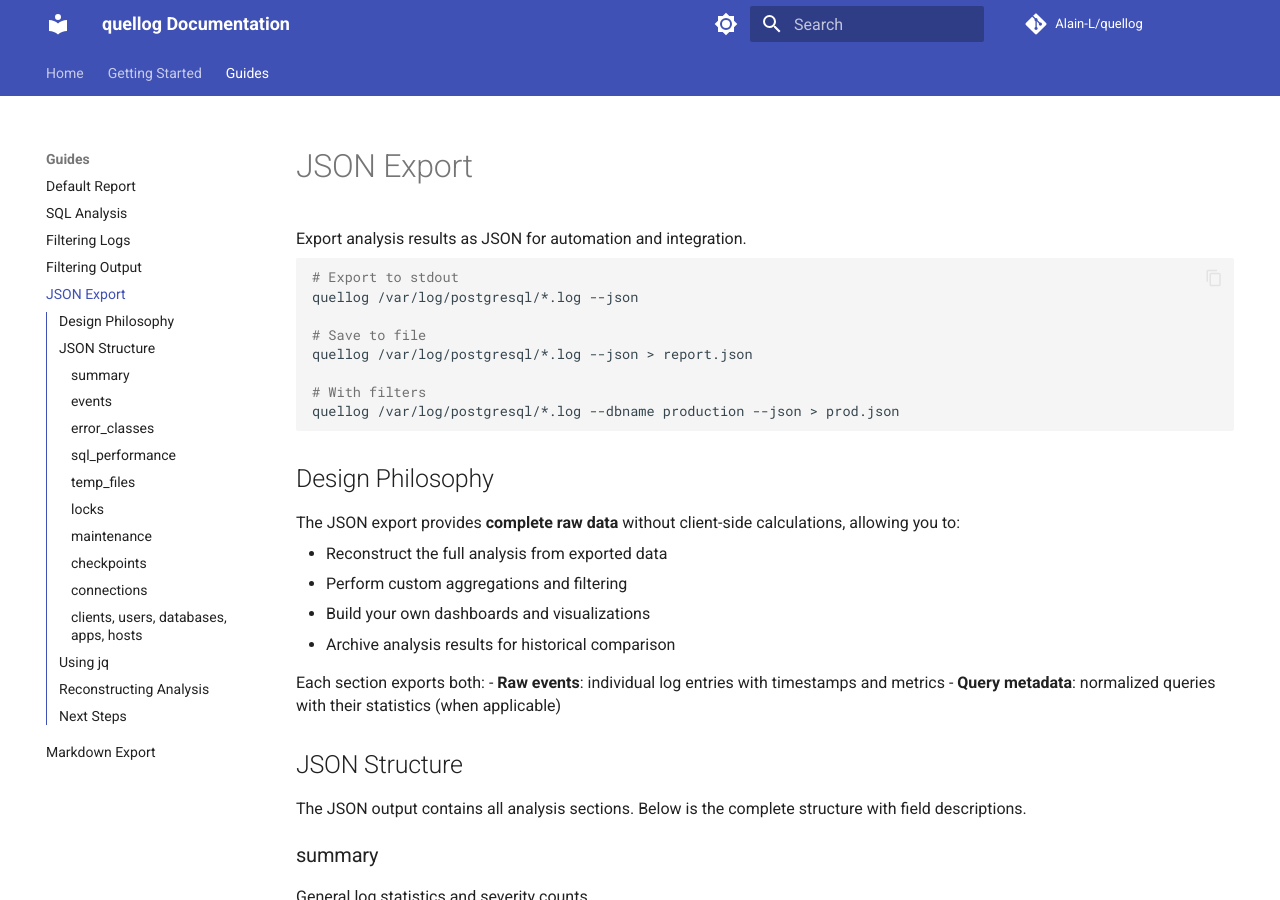
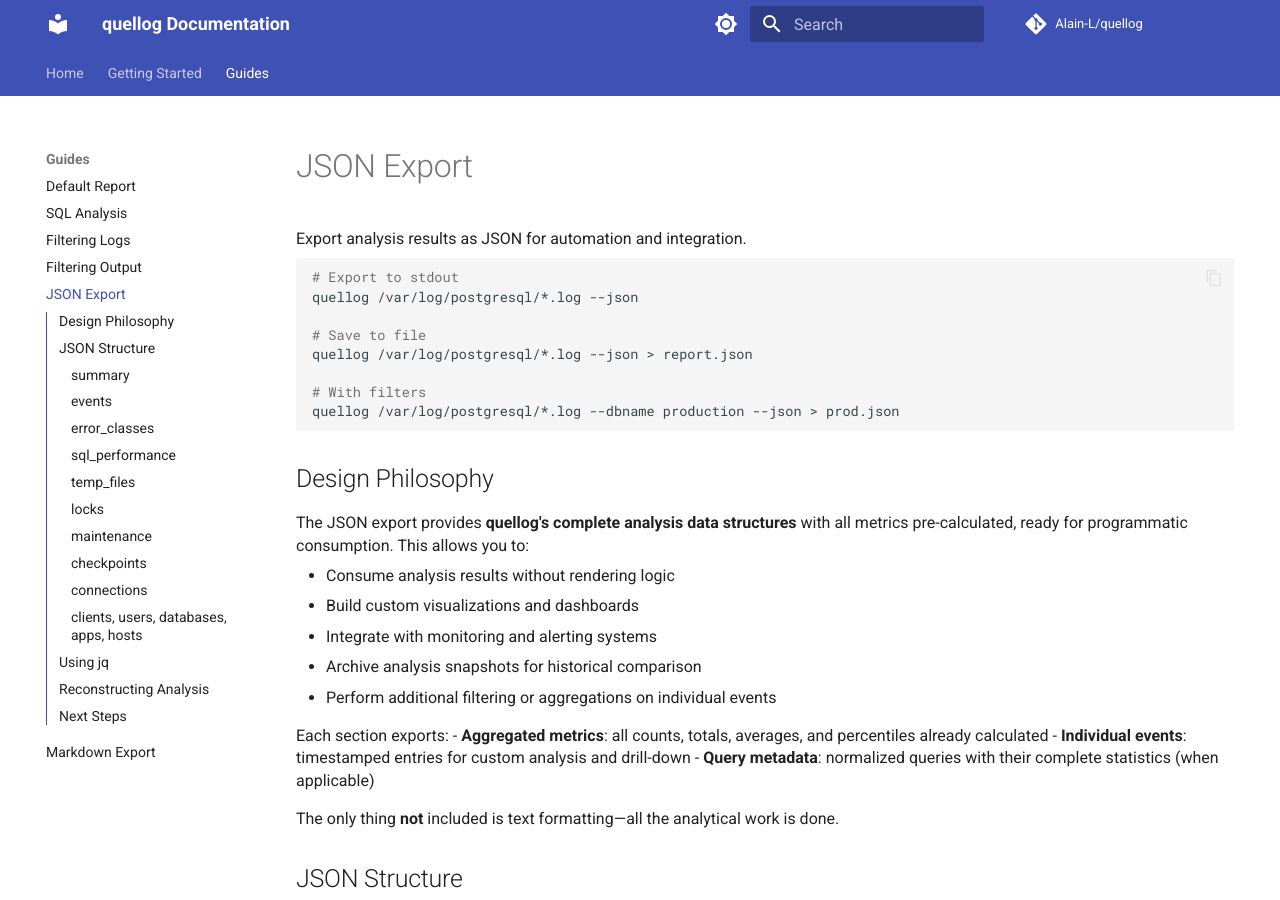
Before and after one commit to Alain-L/quellog, an MkDocs documentation site: the page built from docs/json-export.md, in a window 1280 px wide and 900 px high. Built offline with MkDocs 1.6.1 and Material for MkDocs 9.7.7, drawn with Linux system fonts in a browser that asks for light colours; comment, search, counter and statistics services are not loaded.

Commit message:
docs: clarify JSON export design philosophy
Rewrite the design philosophy section to accurately describe what's
exported: quellog's complete analysis data structures with all metrics
pre-calculated, not "raw data".

Key points:
- All aggregations, counts, averages, percentiles are pre-calculated
- Individual events are included for custom drill-down
- Only text formatting is omitted, all analytical work is done
- Ready for programmatic consumption (dashboards, monitoring, etc.)

```diff
--- a/docs/json-export.md
+++ b/docs/json-export.md
@@ -15,16 +15,20 @@ quellog /var/log/postgresql/*.log --dbname production --json > prod.json
 
 ## Design Philosophy
 
-The JSON export provides **complete raw data** without client-side calculations, allowing you to:
+The JSON export provides **quellog's complete analysis data structures** with all metrics pre-calculated, ready for programmatic consumption. This allows you to:
 
-- Reconstruct the full analysis from exported data
-- Perform custom aggregations and filtering
-- Build your own dashboards and visualizations
-- Archive analysis results for historical comparison
+- Consume analysis results without rendering logic
+- Build custom visualizations and dashboards
+- Integrate with monitoring and alerting systems
+- Archive analysis snapshots for historical comparison
+- Perform additional filtering or aggregations on individual events
 
-Each section exports both:
-- **Raw events**: individual log entries with timestamps and metrics
-- **Query metadata**: normalized queries with their statistics (when applicable)
+Each section exports:
+- **Aggregated metrics**: all counts, totals, averages, and percentiles already calculated
+- **Individual events**: timestamped entries for custom analysis and drill-down
+- **Query metadata**: normalized queries with their complete statistics (when applicable)
+
+The only thing **not** included is text formatting—all the analytical work is done.
 
 ## JSON Structure
 
```
